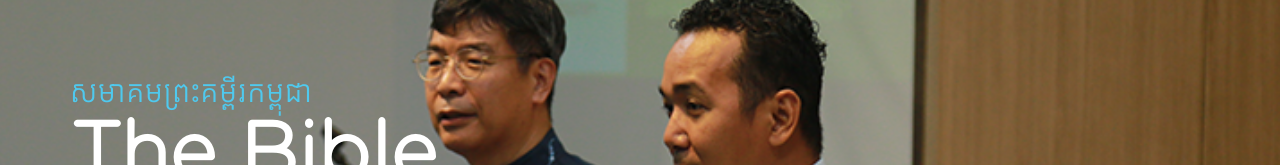
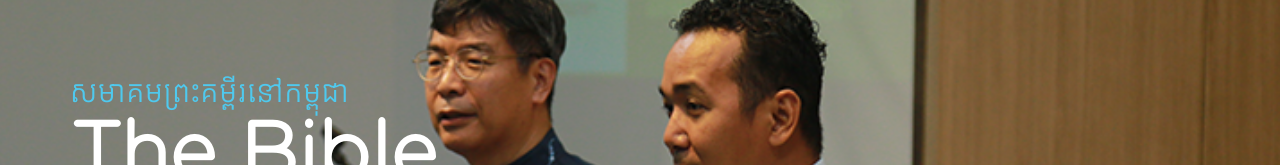
Before and after one commit to SeedMediaOperation/bible, a Next.js app: page /en/about-us in a window 1280 px wide. Shown: the part 154-319 px from the top of the page. Built offline with nearby package versions, Linux system fonts and the light colour scheme.

Commit message:
new update

```diff
--- a/app/[locale]/about-us/page.tsx
+++ b/app/[locale]/about-us/page.tsx
@@ -42,7 +42,7 @@ export default function AboutUs () {
               data-aos-anchor="#example-anchor"
               data-aos-offset="500"
               data-aos-duration={`400`}
-              className={`text-[14px] md:text-[30px] text-[#4FC9EE] font-light font-krasar`}>សមាគមព្រះគម្ពីរកម្ពុជា</p>
+              className={`text-[14px] md:text-[30px] text-[#4FC9EE] font-light font-krasar`}>សមាគមព្រះគម្ពីរនៅកម្ពុជា</p>
               <h1 data-aos="fade-right"
                 data-aos-anchor="#example-anchor"
                 data-aos-offset="500"
--- a/app/[locale]/catalogue/page.tsx
+++ b/app/[locale]/catalogue/page.tsx
@@ -32,7 +32,7 @@ const CataloguePage = async () => {
               data-aos-anchor="#example-anchor"
               data-aos-offset="500"
               data-aos-duration={`400`}
-              className={`text-[14px] md:text-[30px] text-[#4FC9EE] font-light font-krasar`}>សមាគមព្រះគម្ពីរកម្ពុជា</p>
+              className={`text-[14px] md:text-[30px] text-[#4FC9EE] font-light font-krasar`}>សមាគមព្រះគម្ពីរនៅកម្ពុជា</p>
               <h1 data-aos="fade-right"
                 data-aos-anchor="#example-anchor"
                 data-aos-offset="500"
--- a/app/[locale]/contact-us/page.tsx
+++ b/app/[locale]/contact-us/page.tsx
@@ -26,7 +26,7 @@ const ContactUs = () => {
               data-aos-anchor="#example-anchor"
               data-aos-offset="500"
               data-aos-duration={`400`}
-              className={`text-[14px] md:text-[30px] text-[#4FC9EE] font-light font-krasar`}>សមាគមព្រះគម្ពីរកម្ពុជា</p>
+              className={`text-[14px] md:text-[30px] text-[#4FC9EE] font-light font-krasar`}>សមាគមព្រះគម្ពីរនៅកម្ពុជា</p>
               <h1 data-aos="fade-right"
                 data-aos-anchor="#example-anchor"
                 data-aos-offset="500"
--- a/app/[locale]/mission/page.tsx
+++ b/app/[locale]/mission/page.tsx
@@ -25,7 +25,7 @@ const Mission = () => {
               data-aos-anchor="#example-anchor"
               data-aos-offset="500"
               data-aos-duration={`400`}
-              className={`text-[14px] md:text-[30px] text-[#4FC9EE] font-light font-krasar`}>សមាគមព្រះគម្ពីរកម្ពុជា</p>
+              className={`text-[14px] md:text-[30px] text-[#4FC9EE] font-light font-krasar`}>សមាគមព្រះគម្ពីរនៅកម្ពុជា</p>
               <h1 data-aos="fade-right"
                 data-aos-anchor="#example-anchor"
                 data-aos-offset="500"
--- a/app/[locale]/page.tsx
+++ b/app/[locale]/page.tsx
@@ -73,7 +73,7 @@ export default function Home() {
               data-aos-anchor="#example-anchor"
               data-aos-offset="500"
               data-aos-duration={`400`}
-              className={`text-[14px] md:text-[30px] text-[#4FC9EE] font-light font-krasar`}>សមាគមព្រះគម្ពីរកម្ពុជា</p>
+              className={`text-[14px] md:text-[30px] text-[#4FC9EE] font-light font-krasar`}>សមាគមព្រះគម្ពីរនៅកម្ពុជា</p>
               <h1 data-aos="fade-right"
                 data-aos-anchor="#example-anchor"
                 data-aos-offset="500"
--- a/app/[locale]/search-page/page.tsx
+++ b/app/[locale]/search-page/page.tsx
@@ -31,7 +31,7 @@ const SearchPage = async () => {
           data-aos-offset="500"
           data-aos-duration={`400`}
             >
-              <span className="text-[14px] md:text-[22px] text-[#4FC9EE] font-light ">សមាគមព្រះគម្ពីរកម្ពុជា</span>
+              <span className="text-[14px] md:text-[22px] text-[#4FC9EE] font-light ">សមាគមព្រះគម្ពីរនៅកម្ពុជា</span>
               <h1 className="text-[30px] leading-[30px] md:text-[50px] md:leading-[50px]  xl:text-[5rem] xl:leading-[5rem] font-bold text-wrap text-[#ffffff]">
                 The Bible Society
               in Cambodia.
```
